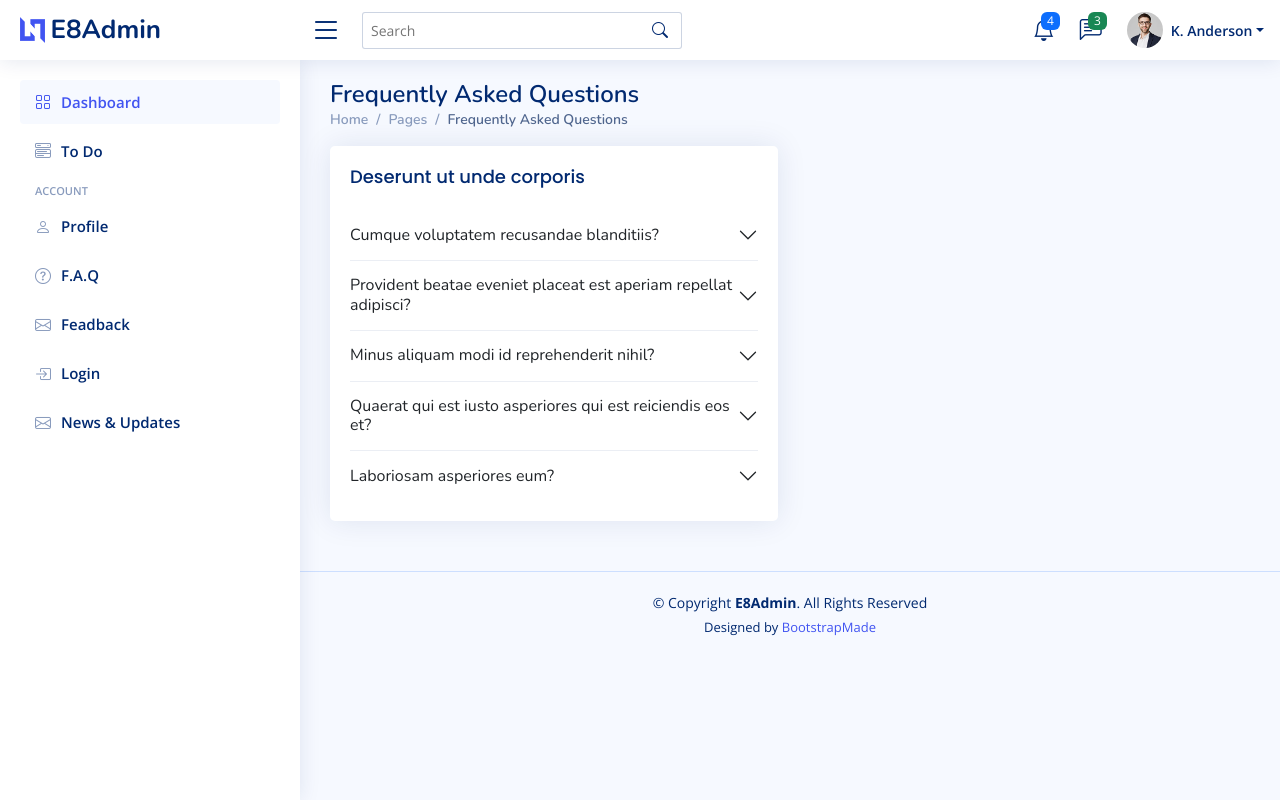
After one commit to Joshi-kv/TodoTracker, a Django app: page /faq/ in a window 1280 px wide. The commit adds this page. Run offline with Django 4.2, Linux system fonts and the light colour scheme; some libraries are stand-ins or nearby versions.

Commit message:
faq page design

```diff
--- a/home/urls.py
+++ b/home/urls.py
@@ -6,5 +6,6 @@ app_name = 'home'
 urlpatterns = [
     path('',views.HomePageView.as_view(),name='index'),
     path('todo/',views.TodoPageView.as_view(),name='todo-page'),
-    path('profile/',views.UserProfilePage.as_view(),name='profile-page')
+    path('profile/',views.UserProfilePage.as_view(),name='profile-page'),
+    path('faq/',views.FaqPageView.as_view(),name='faq'),
 ]
--- a/home/views.py
+++ b/home/views.py
@@ -16,3 +16,8 @@ class TodoPageView(View) :
 class UserProfilePage(View) :
     def get(self,request) :
         return render(request,'profile-page.html')
+
+#view to render faq page
+class FaqPageView(View) :
+    def get(self,request) :
+        return render(request,'faq.html')
--- /dev/null
+++ b/templates/faq.html
@@ -0,0 +1,116 @@
+{% extends 'base.html' %}
+
+{% block title %}FAQ{% endblock title %}
+
+{% block content %}
+
+{% include 'header.html' %}
+{% include 'sidebar.html' %}
+
+<!--main content-->
+<main id="main" class="main">
+
+    <div class="pagetitle">
+      <h1>Frequently Asked Questions</h1>
+      <nav>
+        <ol class="breadcrumb">
+          <li class="breadcrumb-item"><a href="index.html">Home</a></li>
+          <li class="breadcrumb-item">Pages</li>
+          <li class="breadcrumb-item active">Frequently Asked Questions</li>
+        </ol>
+      </nav>
+    </div><!-- End Page Title -->
+
+    <section class="section faq">
+      <div class="row">
+
+        <div class="col-lg-6">
+
+          <!-- F.A.Q Group 2 -->
+          <div class="card">
+            <div class="card-body">
+              <h5 class="card-title">Deserunt ut unde corporis</h5>
+
+              <div class="accordion accordion-flush" id="faq-group-2">
+
+                <div class="accordion-item">
+                  <h2 class="accordion-header">
+                    <button class="accordion-button collapsed" data-bs-target="#faqsTwo-1" type="button" data-bs-toggle="collapse">
+                      Cumque voluptatem recusandae blanditiis?
+                    </button>
+                  </h2>
+                  <div id="faqsTwo-1" class="accordion-collapse collapse" data-bs-parent="#faq-group-2">
+                    <div class="accordion-body">
+                      Ut quasi odit odio totam accusamus vero eius. Nostrum asperiores voluptatem eos nulla ab dolores est asperiores iure. Quo est quis praesentium aut maiores. Corrupti sed aut expedita fugit vero dolorem. Nemo rerum sapiente. A quaerat dignissimos.
+                    </div>
+                  </div>
+                </div>
+
+                <div class="accordion-item">
+                  <h2 class="accordion-header">
+                    <button class="accordion-button collapsed" data-bs-target="#faqsTwo-2" type="button" data-bs-toggle="collapse">
+                      Provident beatae eveniet placeat est aperiam repellat adipisci?
+                    </button>
+                  </h2>
+                  <div id="faqsTwo-2" class="accordion-collapse collapse" data-bs-parent="#faq-group-2">
+                    <div class="accordion-body">
+                      In minus quia impedit est quas deserunt deserunt et. Nulla non quo dolores minima fugiat aut saepe aut inventore. Qui nesciunt odio officia beatae iusto sed voluptatem possimus quas. Officia vitae sit voluptatem nostrum a.
+                    </div>
+                  </div>
+                </div>
+
+                <div class="accordion-item">
+                  <h2 class="accordion-header">
+                    <button class="accordion-button collapsed" data-bs-target="#faqsTwo-3" type="button" data-bs-toggle="collapse">
+                      Minus aliquam modi id reprehenderit nihil?
+                    </button>
+                  </h2>
+                  <div id="faqsTwo-3" class="accordion-collapse collapse" data-bs-parent="#faq-group-2">
+                    <div class="accordion-body">
+                      Voluptates magni amet enim perspiciatis atque excepturi itaque est. Sit beatae animi incidunt eum repellat sequi ea saepe inventore. Id et vel et et. Nesciunt itaque corrupti quia ducimus. Consequatur maiores voluptatum fuga quod ut non fuga.
+                    </div>
+                  </div>
+                </div>
+
+                <div class="accordion-item">
+                  <h2 class="accordion-header">
+                    <button class="accordion-button collapsed" data-bs-target="#faqsTwo-4" type="button" data-bs-toggle="collapse">
+                      Quaerat qui est iusto asperiores qui est reiciendis eos et?
+                    </button>
+                  </h2>
+                  <div id="faqsTwo-4" class="accordion-collapse collapse" data-bs-parent="#faq-group-2">
+                    <div class="accordion-body">
+                      Numquam ut reiciendis aliquid. Quia veritatis quasi ipsam sed quo ut eligendi et non. Doloremque sed voluptatem at in voluptas aliquid dolorum.
+                    </div>
+                  </div>
+                </div>
+
+                <div class="accordion-item">
+                  <h2 class="accordion-header">
+                    <button class="accordion-button collapsed" data-bs-target="#faqsTwo-5" type="button" data-bs-toggle="collapse">
+                      Laboriosam asperiores eum?
+                    </button>
+                  </h2>
+                  <div id="faqsTwo-5" class="accordion-collapse collapse" data-bs-parent="#faq-group-2">
+                    <div class="accordion-body">
+                      Aut necessitatibus maxime quis dolor et. Nihil laboriosam molestiae qui molestias placeat corrupti non quo accusamus. Nemo qui quis harum enim sed. Aliquam molestias pariatur delectus voluptas quidem qui rerum id quisquam. Perspiciatis voluptatem voluptatem eos. Vel aut minus labore at rerum eos.
+                    </div>
+                  </div>
+                </div>
+
+              </div>
+
+            </div>
+          </div><!-- End F.A.Q Group 2 -->
+
+
+        </div>
+
+      </div>
+    </section>
+
+  </main><!-- End #main -->
+
+{% include 'footer.html' %}
+
+{% endblock content %}
--- a/templates/sidebar.html
+++ b/templates/sidebar.html
@@ -33,7 +33,7 @@
       </li><!-- End Profile Page Nav -->
 
       <li class="nav-item">
-        <a class="nav-link collapsed" href="pages-faq.html">
+        <a class="nav-link collapsed" href="{% url 'home:faq' %}">
           <i class="bi bi-question-circle"></i>
           <span>F.A.Q</span>
         </a>
```
